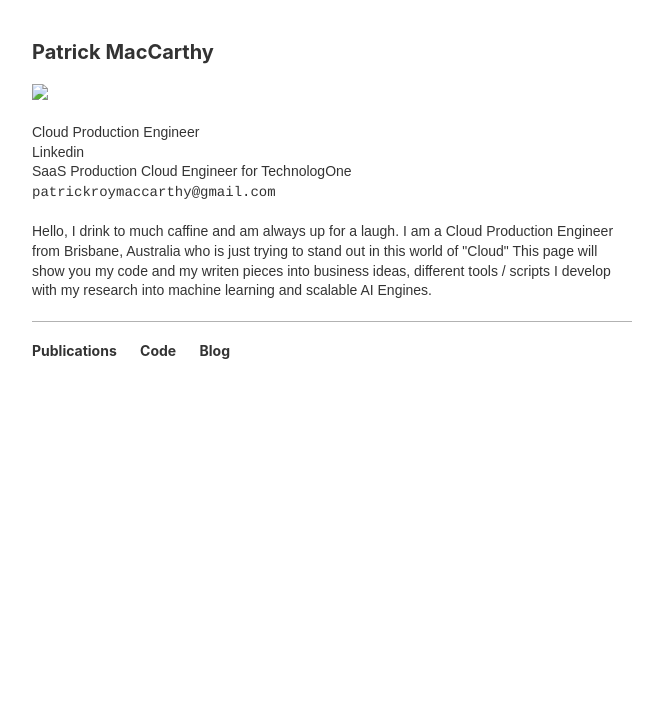
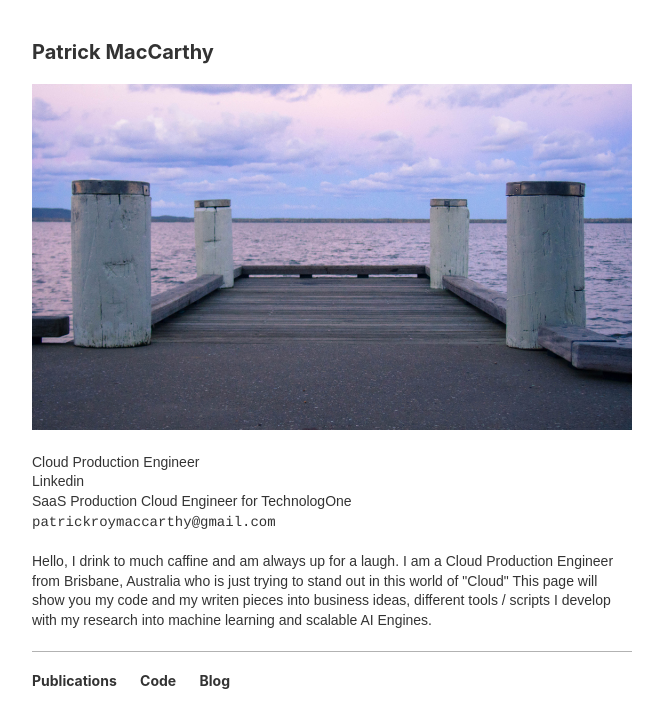
Before and after one commit to PatrickRoyMac/PatrickRoyMac.github.io, a Jekyll site: the page index.html, which Jekyll copies as it is, in a window 1280 px wide. Shown: the top 728 px of the page, without its empty margins (308-971 px from the left). Built offline with Jekyll 4.4.1, drawn with Linux system fonts in a browser that asks for light colours.

Commit message:
image update for the loading page

```diff
--- a/index.html
+++ b/index.html
@@ -16,7 +16,7 @@
 	<div id='wrap'>
 		<div id='text'>
 			<h1>Patrick MacCarthy</h1>
-			<img src='_image/gwg_tmb.jpg'>
+			<img src='image/gwg_tmb.jpg'>
 			<p id='title'>
 				Cloud Production Engineer<br/>
 				<a href='https://www.linkedin.com/in/patrick-maccarthy-2b192883/' target='_blank'>Linkedin</a><br/>
```
Also changed, not shown: image/gwg_tmb.jpg (renamed from _image/gwg_tmb.jpg).
